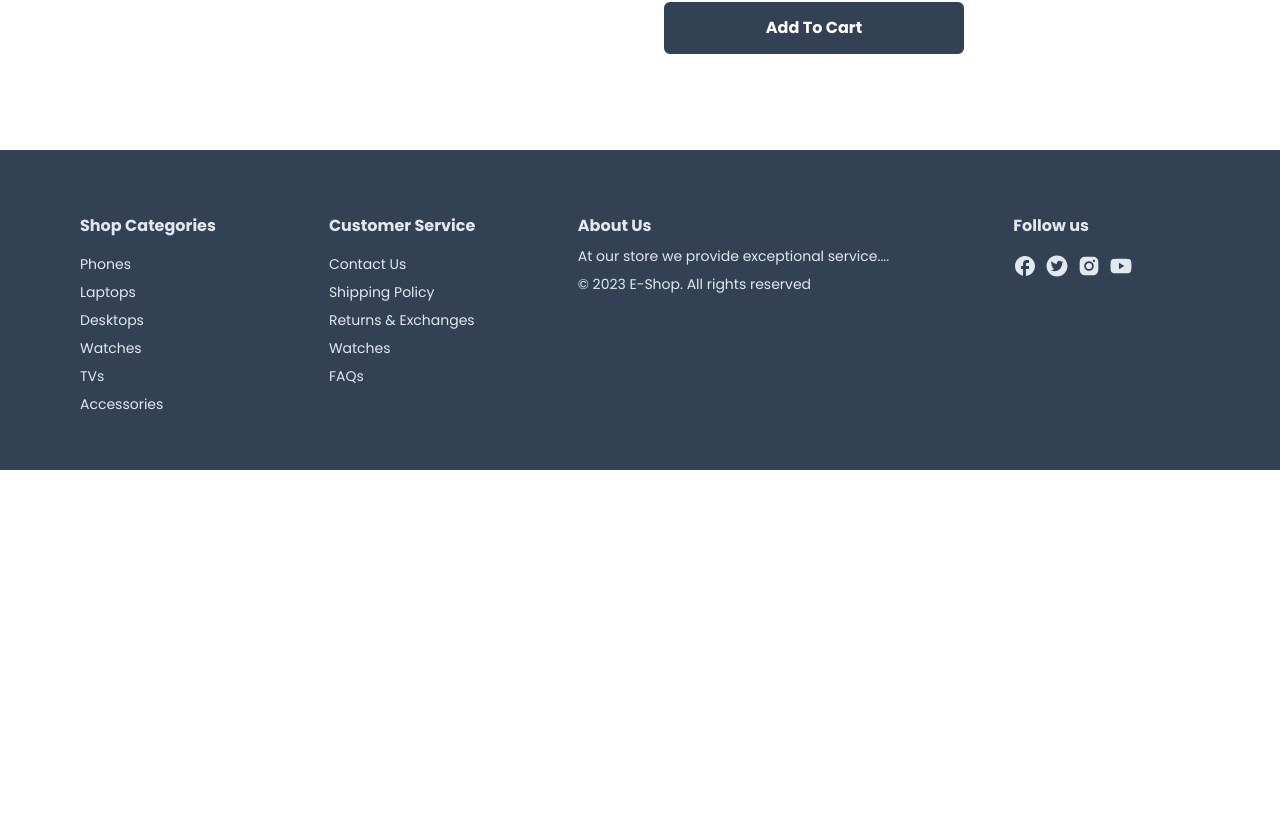
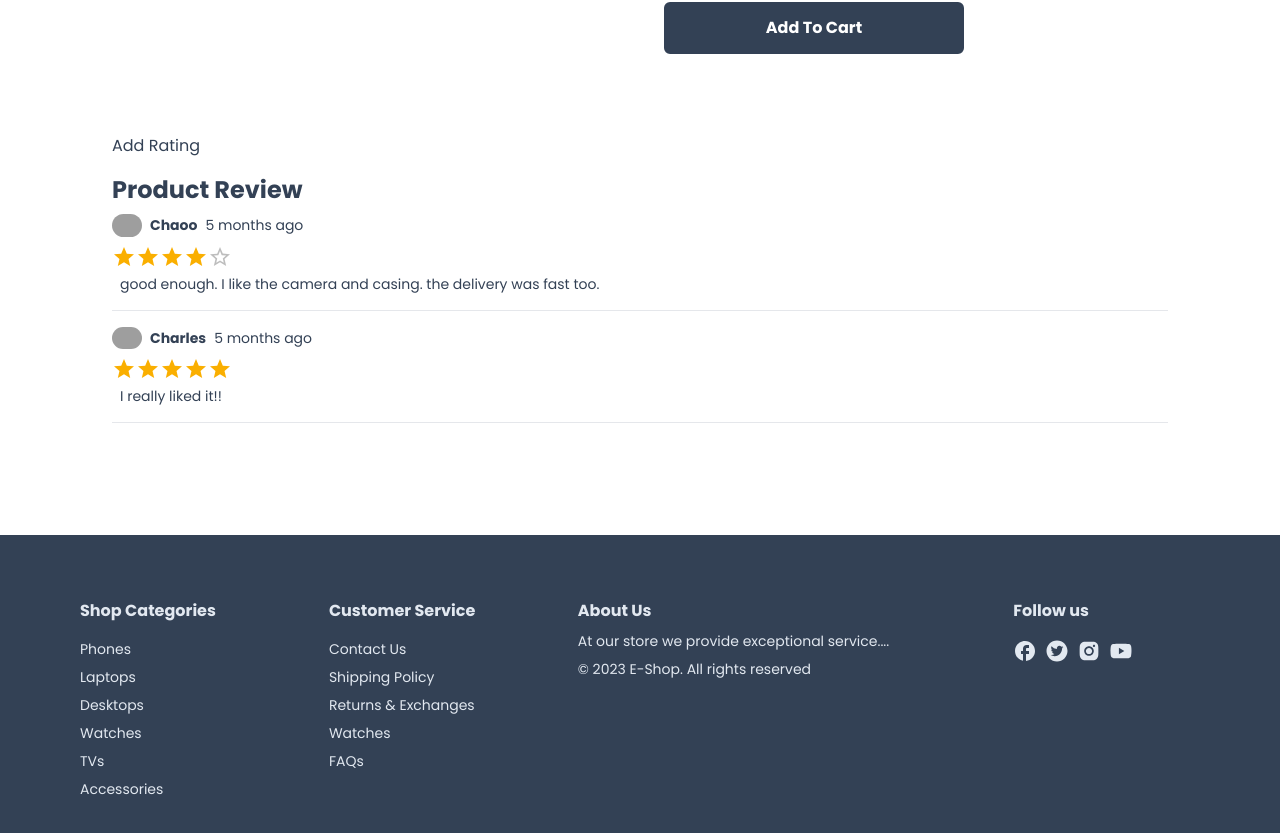
Before and after one commit to AndriyKostenko/React-FastAPI_E-Commerce_App, a Next.js app in the folder frontend/: page /product/1 in a window 1280 px wide. Shown: the part 778-1611 px from the top of the page. Before the commit the page ends 1248 px from the top, so only its background shows below. Built offline with nearby package versions, Linux system fonts and the light colour scheme; grey boxes are pictures that could not be loaded; a web font is replaced by a local one.

Commit message:
added reviews section

```diff
--- /dev/null
+++ b/frontend/app/components/Avatar.tsx
@@ -0,0 +1,27 @@
+import Image from "next/image";
+import { FaUserCircle } from 'react-icons/fa';
+
+interface AvatarProps{
+    src?: string | null | undefined;
+}
+
+
+const Avatar:React.FC<AvatarProps> = ({src}) => {
+    // checking if image provided, if not - returning basic image
+    if (src) {
+        return (
+            <Image src={src}
+            alt="Avatar"
+            className="rounded-full"
+            height="30"
+            width="30"/>
+
+        );
+    }
+
+    return (
+        <FaUserCircle size={24}/>
+    );
+}
+
+export default Avatar;
--- /dev/null
+++ b/frontend/app/components/products/Heading.tsx
@@ -0,0 +1,15 @@
+interface HeadingProps{
+    title: string,
+    center?: boolean
+}
+
+
+const Heading:React.FC<HeadingProps> = ({title, center}) => {
+    return (
+        <div className={center ? 'text-center' : 'text-start'}>
+            <h1 className="font-bold text-2xl">{title}</h1>
+        </div>
+     );
+}
+
+export default Heading;
--- /dev/null
+++ b/frontend/app/product/[productId]/ListRating.tsx
@@ -0,0 +1,42 @@
+'use client';
+
+import Avatar from "@/app/components/Avatar";
+import Heading from "@/app/components/products/Heading";
+import { Rating } from "@mui/material";
+import moment from "moment";
+
+
+interface ListRstingProps {
+    product: any;
+}
+
+const ListRating:React.FC<ListRstingProps> = ({product}) => {
+    return (
+        <div>
+            <Heading title="Product Review"/>
+            <div className="text-sm mt-2">
+                {/* mapping if the reviews exist */}
+                {product.reviews && product.reviews.map((review: any) => {
+                    return <div key={review.id}
+                                className="max-2-300px">
+                                <div className="flex gap-2 items-center">
+
+                                    <Avatar src={review?.user.image}/>
+
+                                    {/* checking if exist or not */}
+                                    <div className="font-semibold">{review?.user.name}</div>
+                                    <div className="font-light">{moment(review.createdDate).fromNow()}</div>
+                                </div>
+                                <div className="mt-2">
+                                    <Rating value={review.rating} readOnly precision={0.1}/>
+                                    <div className="ml-2">{review.comment}</div>
+                                    <hr className="mt-4 mb-4"/>
+                                </div>
+                            </div>
+                })}
+            </div>
+        </div>
+     );
+}
+
+export default ListRating;
--- a/frontend/app/product/[productId]/ProductDetails.tsx
+++ b/frontend/app/product/[productId]/ProductDetails.tsx
@@ -62,7 +62,7 @@
         price: product.price
     });
 
-    console.log(cartProduct.quantity);
+
 
 
 
--- a/frontend/app/product/[productId]/page.tsx
+++ b/frontend/app/product/[productId]/page.tsx
@@ -1,6 +1,8 @@
 import Container from "@/app/components/Container";
 import { product } from "@/utils/product";
 import ProductDetails from "./ProductDetails";
+import ListRating from "./ListRating";
+
 
 interface IDParameters {
     productId?: string;
@@ -16,6 +18,10 @@
         <div className="p-8">
             <Container>
                 <ProductDetails product={product}/>
+                <div className="flex flex-col mt-20 gap-4">
+                    <div>Add Rating</div>
+                    <ListRating product={product}/>
+                </div>
             </Container>
         </div>
      );
--- a/frontend/next.config.js
+++ b/frontend/next.config.js
@@ -1,4 +1,6 @@
 /** @type {import('next').NextConfig} */
+
+
 const nextConfig = {
     images: {
         remotePatterns: [
@@ -10,4 +12,4 @@
       },
 }
 
-module.exports = nextConfig
+module.exports = nextConfig;
--- a/frontend/package.json
+++ b/frontend/package.json
@@ -9,12 +9,16 @@
     "lint": "next lint"
   },
   "dependencies": {
+    "moment": "^2.29.4",
     "next": "14.0.3",
     "react": "^18",
     "react-dom": "^18",
     "react-icons": "^4.12.0"
   },
   "devDependencies": {
+    "@emotion/react": "^11.11.1",
+    "@emotion/styled": "^11.11.0",
+    "@mui/material": "^5.15.1",
     "@types/node": "^20",
     "@types/react": "^18",
     "@types/react-dom": "^18",
```
Also changed, not shown: 1 other file (tests, documents, lock files or other folders).
